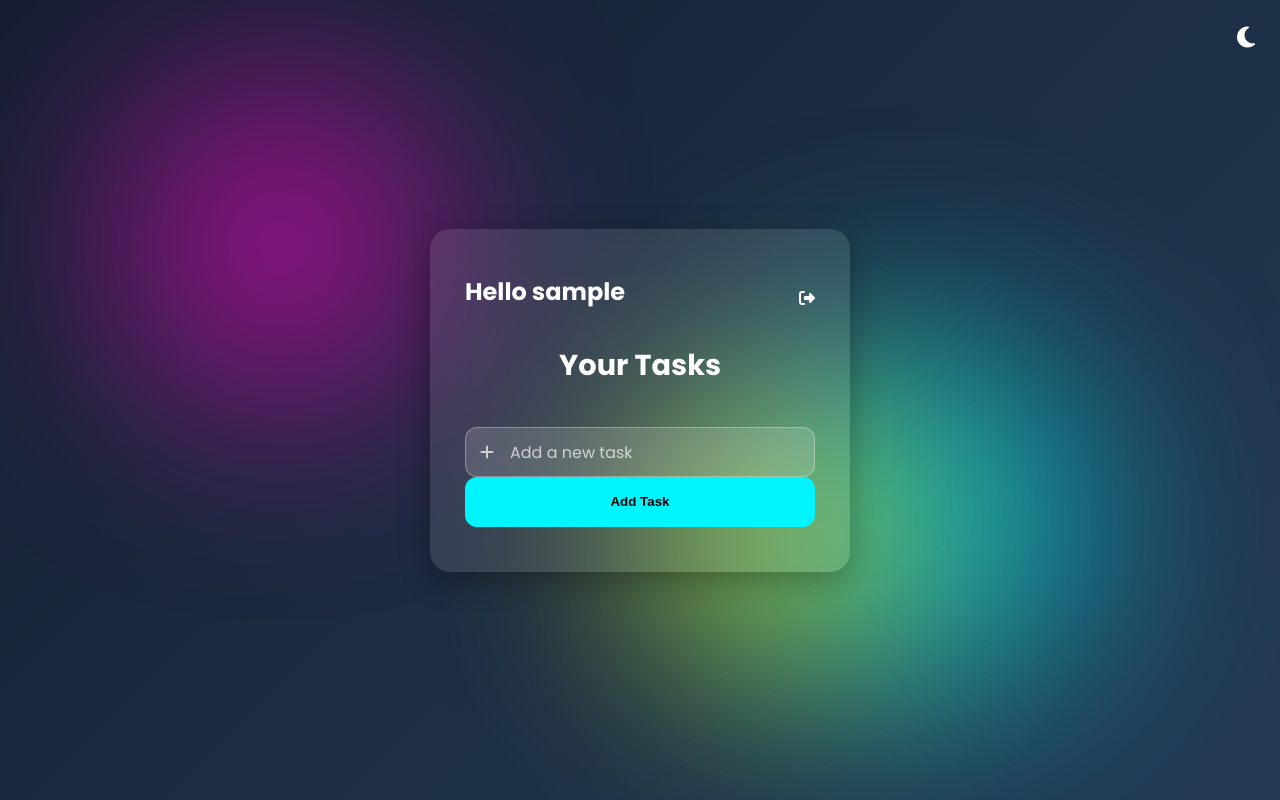
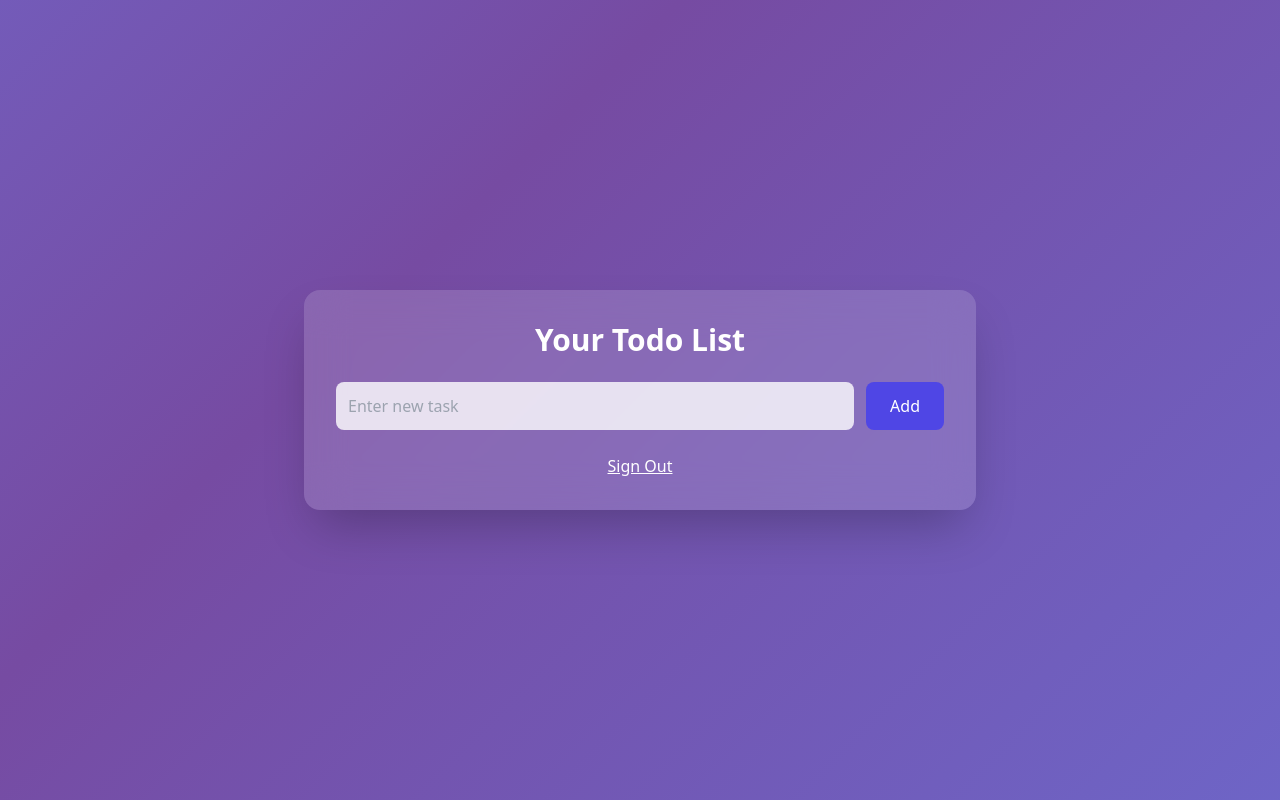
Before and after one commit to Vinraj1/todo_list, a Django app: page /todopage/ in a window 1280 px wide. Run offline with Django 5.2, Linux system fonts and the light colour scheme; the visitor is signed in with stand-in values (Sample User, id 1); data that the repository does not hold is empty; some libraries are stand-ins or nearby versions.

Commit message:
Update todo.html

```diff
--- a/mainapp/templates/todo.html
+++ b/mainapp/templates/todo.html
@@ -4,71 +4,79 @@
 <head>
 <meta charset="UTF-8">
 <meta name="viewport" content="width=device-width, initial-scale=1.0">
-    <title>Todo</title>
-    <link rel="stylesheet" href="{% static 'styles.css' %}">
-    <link rel="stylesheet" href="{% static 'index.css' %}">
-    <link rel="stylesheet" href="https://fonts.googleapis.com/css2?family=Poppins:wght@400;500;700&display=swap" />
-    <script src="https://kit.fontawesome.com/cb792c0850.js" crossorigin="anonymous"></script>
+<title>Todo Page</title>
+
+<script src="https://cdn.tailwindcss.com"></script>
+
+<style>
+body {
+    min-height:100vh;
+    background: linear-gradient(-45deg,#667eea,#764ba2,#6b8cff,#8f94fb);
+    background-size:400% 400%;
+    animation: gradientMove 18s ease infinite;
+}
+
+@keyframes gradientMove {
+0%{background-position:0% 50%}
+50%{background-position:100% 50%}
+100%{background-position:0% 50%}
+}
+
+.glass {
+    backdrop-filter: blur(20px);
+    background: rgba(255,255,255,0.15);
+}
+</style>
 </head>
-<body>
 
-<div class="theme-toggle">
-    <i class="fas fa-moon" id="themeIcon"></i>
-</div>
+<body class="flex items-center justify-center p-4">
 
-<div class="signup-login">
+<div class="glass w-full max-w-2xl p-8 rounded-2xl shadow-2xl">
 
-    <div id="particles-js"></div>
-    <div class="blob blob1"></div>
-    <div class="blob blob2"></div>
-    <div class="blob blob3"></div>
+<h1 class="text-3xl text-white text-center mb-6 font-bold">
+Your Todo List
+</h1>
 
-    <div class="signup-box scr">
+<form method="POST" action="{% url 'todopage' %}" class="flex gap-3 mb-6">
+{% csrf_token %}
+<input type="text" name="task" placeholder="Enter new task"
+class="flex-1 p-3 rounded-lg bg-white/80 focus:outline-none">
 
-        <div style="display:flex; justify-content:space-between; align-items:center;">
-            <h2>Hello {{user}}</h2>
-            <a href="{% url 'signout' %}">
-                <i class="fa-solid fa-right-from-bracket"></i>
+<button type="submit"
+class="px-6 py-3 bg-indigo-600 hover:bg-indigo-700 text-white rounded-lg transition transform hover:scale-105">
+Add
+</button>
+</form>
+
+<div class="space-y-4">
+{% for i in data %}
+<div class="flex justify-between items-center bg-white/80 p-4 rounded-lg">
+
+<span>{{ i.task }}</span>
+
+<div class="space-x-3">
+<a href="{% url 'edit_todo' i.srno %}"
+class="px-3 py-1 bg-yellow-400 hover:bg-yellow-500 text-white rounded transition">
+Edit
+</a>
+
+<a href="{% url 'delete_todo' i.srno %}"
+class="px-3 py-1 bg-red-500 hover:bg-red-600 text-white rounded transition">
+Delete
 </a>
 </div>
 
-        <div class="heading">Your Tasks</div>
-        <div class="line"></div>
-
-        <form method="post" id="todoForm">
-            {% csrf_token %}
-
-            <div class="field floating-group">
-                <i class="fas fa-plus icon"></i>
-                <input type="text" name="title" required placeholder=" " class="inp">
-                <label>Add a new task</label>
+</div>
+{% endfor %}
 </div>
 
-            <button type="submit" class="submit-button" id="addTaskBtn">
-                <span class="btn-text">Add Task</span>
-                <span class="spinner"></span>
-            </button>
-        </form>
-
-        {% for todo in res %}
-        <div class="todo glass-todo">
-            <p>{{todo.title}}</p>
-            <div>
-                <a href="/edit_todo/{{todo.srno}}">
-                    <i class="fa-solid fa-pen"></i>
-                </a>
-                <a href="/delete_todo/{{todo.srno}}">
-                    <i class="fa-solid fa-trash"></i>
+<div class="text-center mt-6">
+<a href="{% url 'signout' %}"
+class="text-white underline hover:text-red-300">
+Sign Out
 </a>
 </div>
-        </div>
-        {% endfor %}
 
 </div>
-</div>
-
-<script src="https://cdn.jsdelivr.net/npm/particles.js@2.0.0/particles.min.js"></script>
-<script src="{% static 'main.js' %}"></script>
-
 </body>
 </html>
```
Lines whose indentation alone changed are shown as unchanged.
